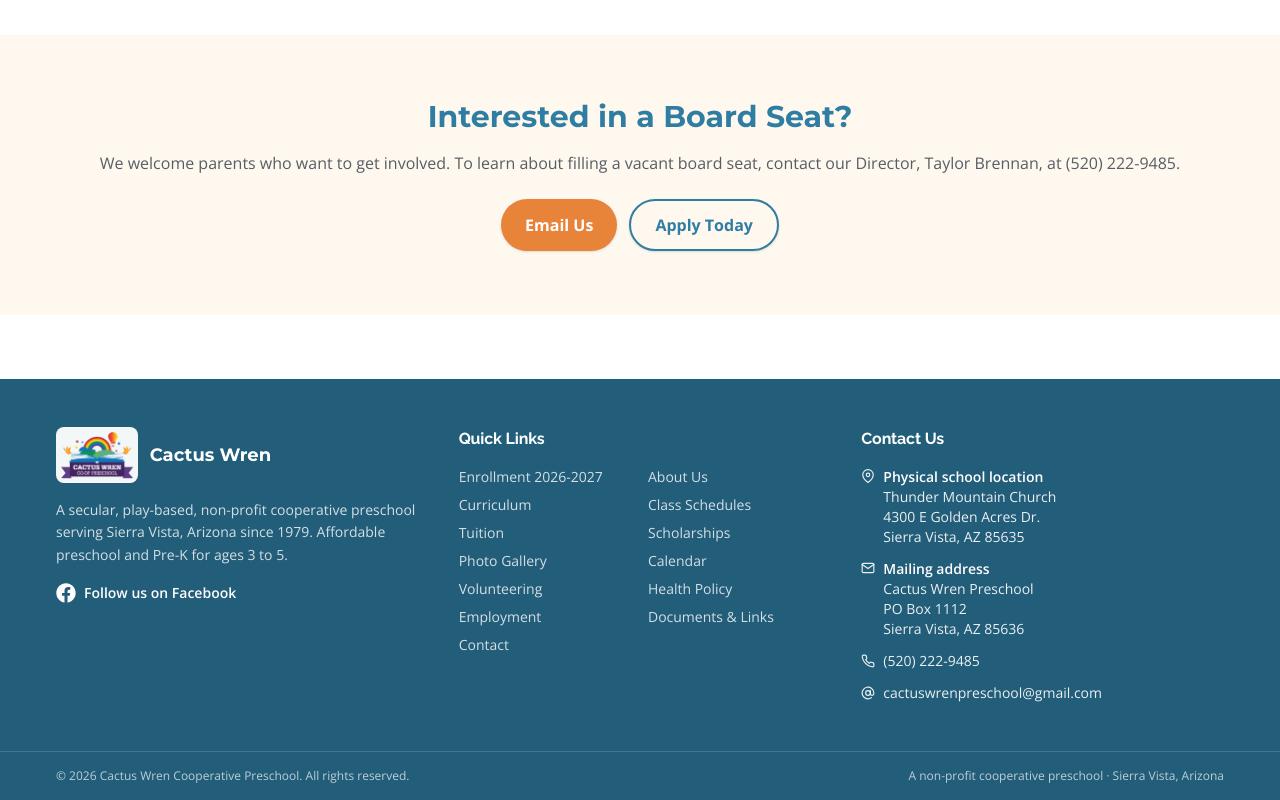
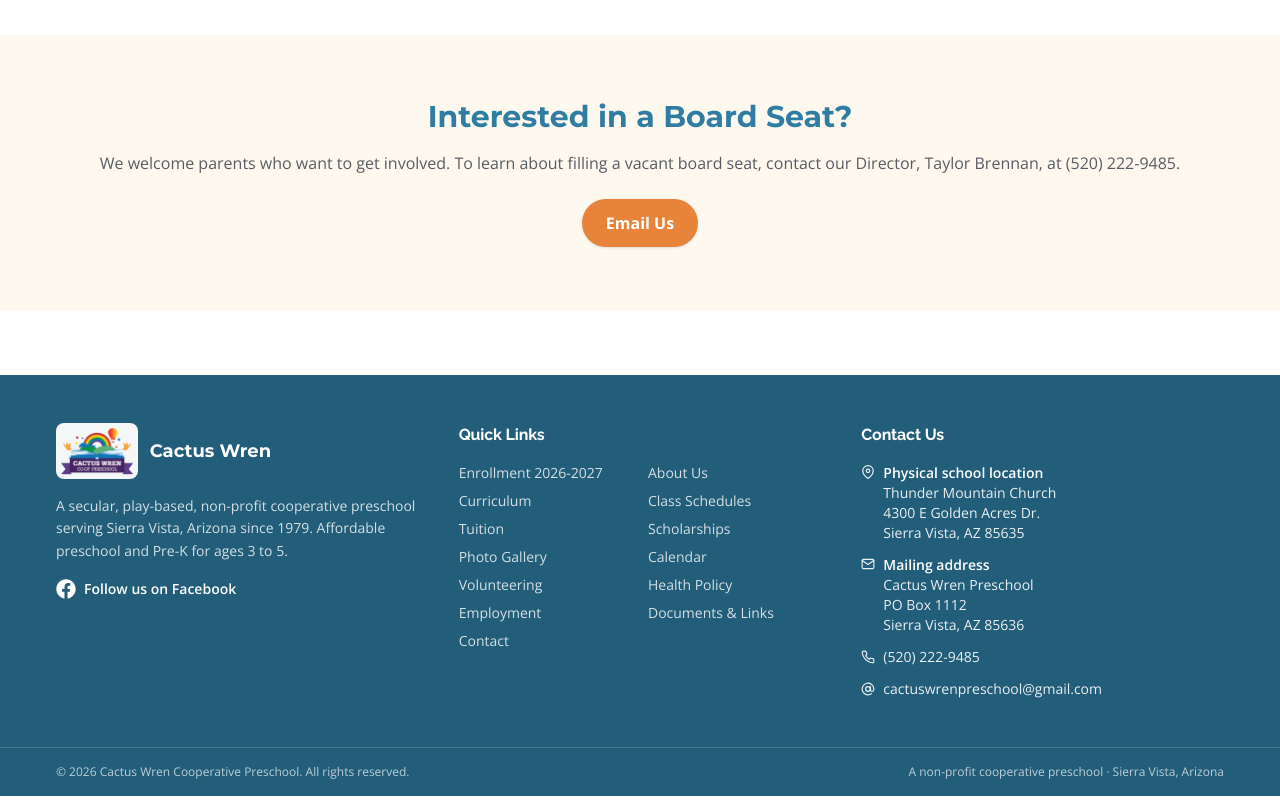
Before and after one commit to FreeForCharity/FFC-EX-cactuswrenpreschool.com, a Next.js app: page /about-us in a window 1280 px wide. Shown: the part 3187-3987 px from the top of the page. Built offline with nearby package versions, Linux system fonts and the light colour scheme; a web font is replaced by a local one.

Commit message:
fix: remove board seat apply button

```diff
--- a/src/app/about-us/page.tsx
+++ b/src/app/about-us/page.tsx
@@ -78,9 +78,6 @@
           <Button href={`mailto:${contact.email}`} variant="accent">
             Email Us
           </Button>
-          <Button href="/enrollment" variant="outline">
-            Apply Today
-          </Button>
         </div>
       </Section>
     </>
```
